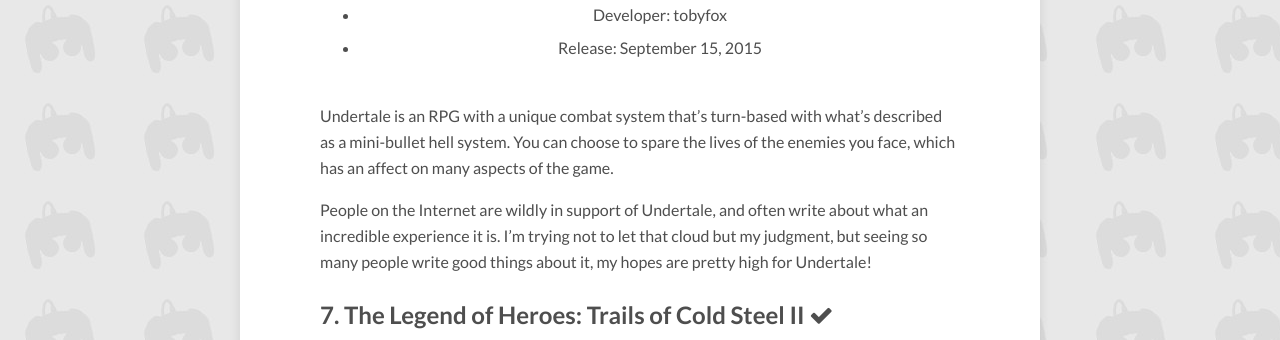
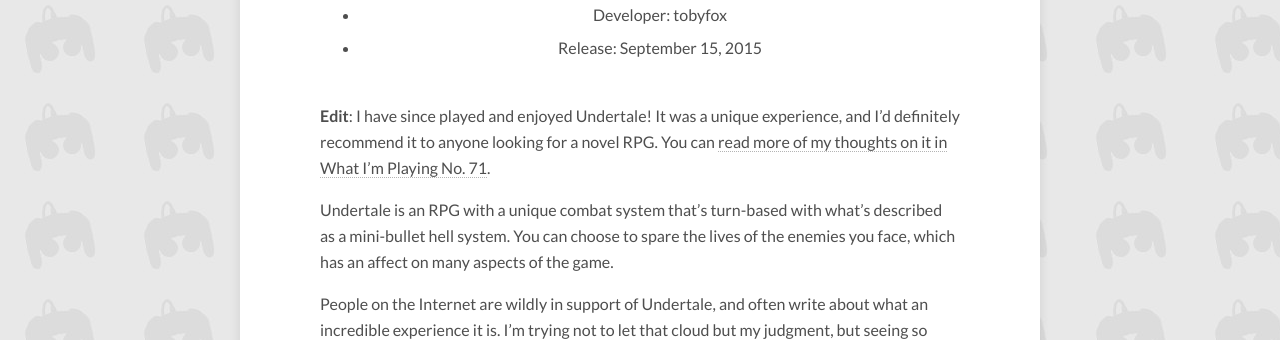
Before and after one commit to BravingTheBacklog/bravingthebacklog.github.io, a Jekyll site: the page built from _posts/2019-05-04-top-10-games-in-my-steam-backlog-may-2019.md, in a window 1280 px wide and 900 px high, scrolled down 2602 px, cut to the strip 154-494 px from the top of the window. Built offline with Jekyll 4.4.1, drawn with Linux system fonts in a browser that asks for light colours; nearby versions of some CDN libraries; comment, search, counter and statistics services are not loaded; some of the changed text lies outside the part shown.

Commit message:
Check Undertale off backlog list

```diff
--- a/_posts/2019-05-04-top-10-games-in-my-steam-backlog-may-2019.md
+++ b/_posts/2019-05-04-top-10-games-in-my-steam-backlog-may-2019.md
@@ -72,7 +72,9 @@
 numbered games. After hearing this entry hyped up a lot by one of my co-workers,
 I picked up Final Fantasy IX on a sale to try it for myself.
 
-## 8. {% include game.html game="Undertale" %}
+## 8. {% include game.html game="Undertale" checkmark="" %}
+
+**Edit**: I have since played and enjoyed Undertale! It was a unique experience, and I'd definitely recommend it to anyone looking for a novel RPG. You can [read more of my thoughts on it in What I'm Playing No. 71]({% post_url 2020-05-11-what-im-playing-no-71 %}#Undertale).
 
 Undertale is an RPG with a unique combat system that's turn-based with what's
 described as a mini-bullet hell system. You can choose to spare the lives of the
```
Also changed, not shown: other parts of _posts/2019-05-04-top-10-games-in-my-steam-backlog-may-2019.md (+1 -1 lines).
